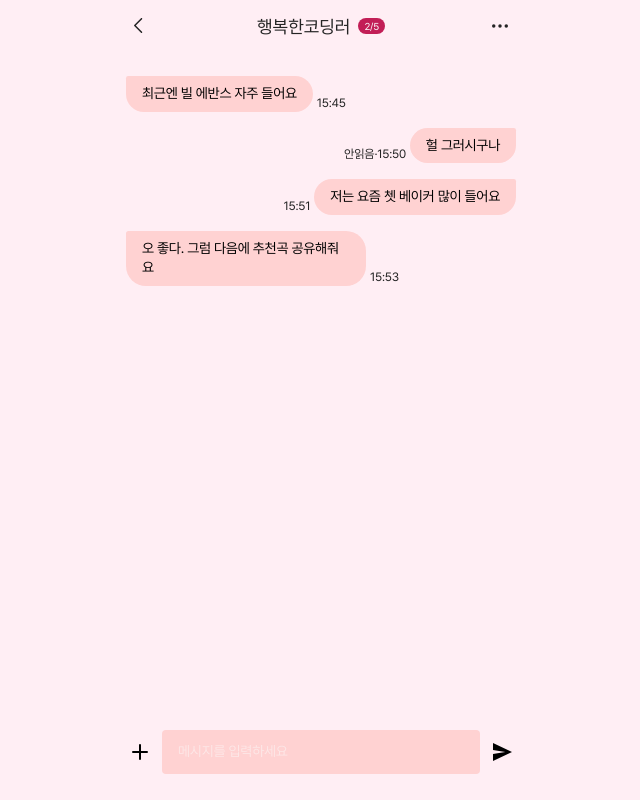
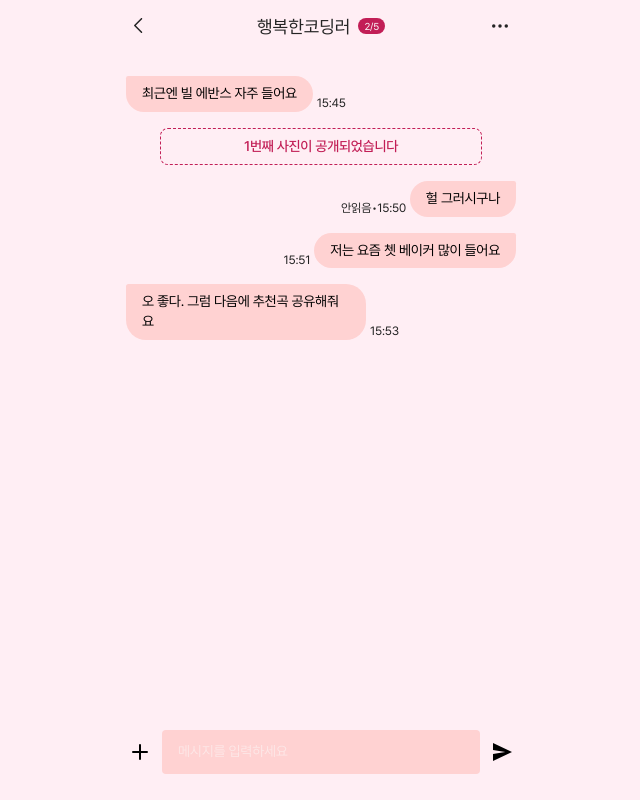
Before and after one commit to It-is-a-Secret/front, a React (Vite) app: page /chat/1 in a window 1280 px wide. Shown: the whole page, without its empty margins (319-959 px from the left). Built offline with nearby package versions, Linux system fonts and the light colour scheme; no server answers.

Commit message:
feat: 시스템 메세지

```diff
--- a/src/pages/chat/ChatPage.tsx
+++ b/src/pages/chat/ChatPage.tsx
@@ -11,7 +11,6 @@ const createMockDateTime = (diffMs: number) =>
 const MOCK_CHAT_ROOMS: ChatListItemProps[] = [
   {
     chatRoomId: 1,
-    imgUrl: 'https://picsum.photos/id/64/120/120',
     nickname: '행복한코딩러',
     lastMessage: '오늘 저녁에 시간 괜찮아?',
     lastMessageCreatedAt: createMockDateTime(30 * 1000),
@@ -20,7 +19,6 @@ const MOCK_CHAT_ROOMS: ChatListItemProps[] = [
   },
   {
     chatRoomId: 2,
-    imgUrl: 'https://picsum.photos/id/91/120/120',
     nickname: '낭만개발자',
     lastMessage: '사진 하나 더 공개됐어',
     lastMessageCreatedAt: createMockDateTime(12 * 60 * 1000),
@@ -29,7 +27,6 @@ const MOCK_CHAT_ROOMS: ChatListItemProps[] = [
   },
   {
     chatRoomId: 3,
-    imgUrl: 'https://picsum.photos/id/1027/120/120',
     nickname: '디자인장인',
     lastMessage: '내일 학교 앞에서 볼까?',
     lastMessageCreatedAt: createMockDateTime(2 * 60 * 60 * 1000),
@@ -38,7 +35,6 @@ const MOCK_CHAT_ROOMS: ChatListItemProps[] = [
   },
   {
     chatRoomId: 4,
-    imgUrl: 'https://picsum.photos/id/1011/120/120',
     nickname: '느긋한산책러',
     lastMessage: '프로필 사진 하나 더 볼 수 있어?',
     lastMessageCreatedAt: createMockDateTime(26 * 60 * 60 * 1000),
@@ -47,7 +43,6 @@ const MOCK_CHAT_ROOMS: ChatListItemProps[] = [
   },
   {
     chatRoomId: 5,
-    imgUrl: 'https://picsum.photos/id/1025/120/120',
     nickname: '새벽감성',
     lastMessage: '이번 주말에 시간 맞춰보자',
     lastMessageCreatedAt: createMockDateTime(8 * 24 * 60 * 60 * 1000),
--- a/src/pages/chat/components/ChatListItem.tsx
+++ b/src/pages/chat/components/ChatListItem.tsx
@@ -4,7 +4,6 @@ import {formatChatRelativeTime} from '@/pages/chat/utils/format-chat-time';
 
 export interface ChatListItemProps {
   chatRoomId: number;
-  imgUrl: string;
   nickname: string;
   lastMessage: string;
   lastMessageCreatedAt: string | null;
@@ -15,7 +14,6 @@ export interface ChatListItemProps {
 
 export const ChatListItem = ({
   chatRoomId,
-  imgUrl,
   nickname,
   lastMessage,
   lastMessageCreatedAt,
@@ -32,19 +30,14 @@ export const ChatListItem = ({
       <Link
         className='flex h-[7.3rem] gap-2 py-[1rem]'
         to={`/chat/${chatRoomId}`}>
-        <div className='relative shrink-0'>
-          <img
-            src={imgUrl}
-            alt={`${nickname} 프로필 사진`}
-            className='size-[48px] rounded-full object-cover'
-          />
-          <span className='text-button2-10r bg-primary text-white-800 absolute right-0 bottom-0 h-[1.6rem] w-[2.7rem] rounded-[12px] px-[0.6rem] py-[0.1px] text-center'>
-            {publicPhotoCount}/5
-          </span>
-        </div>
         <div className='flex w-full justify-between gap-[10px]'>
           <div className=''>
-            <p className='text-body2-15sb'>{nickname}</p>
+            <div className='flex items-center gap-[0.5rem]'>
+              <p className='text-body2-15sb'>{nickname}</p>
+              <span className='text-button2-10r bg-primary text-white-800 h-[1.6rem] w-[2.7rem] rounded-[12px] px-[0.6rem] py-[0.1px] text-center'>
+                {publicPhotoCount}/5
+              </span>
+            </div>
             <p className='text-input1-14r w-[24.6rem] truncate text-gray-600'>
               {lastMessage}
             </p>
--- a/src/pages/chat/components/ChatMessage.tsx
+++ b/src/pages/chat/components/ChatMessage.tsx
@@ -13,7 +13,7 @@ export const ChatMessage = ({
 }: ChatMessageProps) => {
   const meta = (
     <span className='text-caption1-12r text-gray-800'>
-      {isMine && (isRead ? '' : '안읽음·')}
+      {isMine && (isRead ? '' : '안읽음•')}
       {sentAt}
     </span>
   );
--- /dev/null
+++ b/src/pages/chat/components/SystemMessage.tsx
@@ -0,0 +1,16 @@
+interface SystemMessageProps {
+  message?: string;
+  displayOrder?: number;
+}
+
+export const SystemMessage = ({message, displayOrder}: SystemMessageProps) => {
+  const content = message ?? `${displayOrder}번째 사진이 공개되었습니다`;
+
+  return (
+    <li className='w-full px-[3.4rem]'>
+      <span className='text-primary text-body3-14m flex items-center justify-center rounded-[8px] border border-dashed py-[0.8rem]'>
+        {content}
+      </span>
+    </li>
+  );
+};
--- a/src/pages/chat/section/ChatMessageListSection.tsx
+++ b/src/pages/chat/section/ChatMessageListSection.tsx
@@ -1,4 +1,5 @@
 import {ChatMessage} from '@/pages/chat/components/ChatMessage';
+import {SystemMessage} from '@/pages/chat/components/SystemMessage';
 
 const MOCK_MESSAGES = [
   {
@@ -33,7 +34,14 @@ export const ChatMessageListSection = () => {
   return (
     <section className='min-h-0 flex-1 overflow-y-auto px-[2rem] py-[2.4rem]'>
       <ul className='flex flex-col gap-[1.6rem]'>
-        {MOCK_MESSAGES.map((message) => (
+        <ChatMessage
+          content={MOCK_MESSAGES[0].content}
+          sentAt={MOCK_MESSAGES[0].sentAt}
+          isMine={MOCK_MESSAGES[0].isMine}
+          isRead={MOCK_MESSAGES[0].isRead}
+        />
+        <SystemMessage displayOrder={1} />
+        {MOCK_MESSAGES.slice(1).map((message) => (
           <ChatMessage
             key={message.id}
             content={message.content}
--- a/src/shared/styles/typography.css
+++ b/src/shared/styles/typography.css
@@ -174,6 +174,16 @@
   --text-body2-15sb--font-weight: 600;
   --text-body2-15sb--letter-spacing: -0.02em;
 
+  --text-body3-14m: 14px;
+  --text-body3-14m--line-height: 1.4;
+  --text-body3-14m--font-weight: 500;
+  --text-body3-14m--letter-spacing: -0.02em;
+
+  --text-body4-16m: 16px;
+  --text-body4-16m--line-height: 1.4;
+  --text-body4-16m--font-weight: 500;
+  --text-body4-16m--letter-spacing: -0.02em;
+
   --text-button1-14b: 14px;
   --text-button1-14b--line-height: 1.4;
   --text-button1-14b--font-weight: 700;
```
